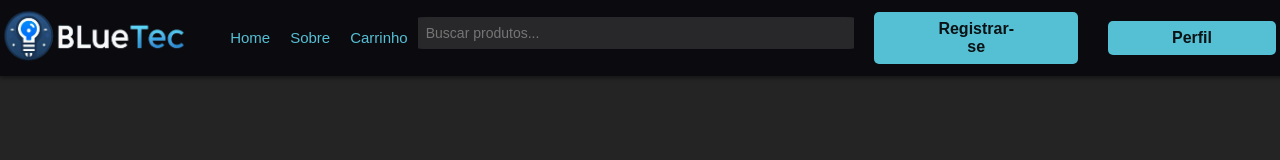
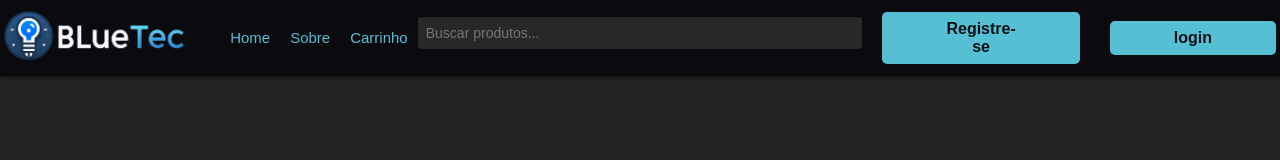
Before and after one commit to JuanP1982/ProjetoFinalReact, a React (Vite) app in the folder testando/: page /sobre in a window 1280 px wide. Shown: the top 160 px of the page. Built offline with nearby package versions, Linux system fonts and the light colour scheme; no server answers.

Commit message:
Atualizando nav bar

```diff
--- a/testando/src/components/paginaInicio/cabecalho.jsx
+++ b/testando/src/components/paginaInicio/cabecalho.jsx
@@ -1,7 +1,35 @@
-import React from "react";
+import React, { useEffect, useState } from "react";
+import {obterPefilUsuario} from "../../uteis/localStorage/localStorage"
 import "./cabecalho.css";
 
 const Cabecalho = ({ busca, setBusca }) => {
+    const [cliente, setCliente] = useState(obterPefilUsuario())
+    const [mensagem, setMensagem] = useState("")
+    const [mensagem2, setMensagem2] = useState("")
+    const [link,setLink] = useState("")
+    const [link2,setLink2] = useState("")
+    useEffect(()=>{
+
+    if (localStorage.getItem("token")) {
+        const nomeCliente = cliente.nome;
+        const nomeLimitado = `${nomeCliente.substring(0, 10)}...`
+        setMensagem(`Bem vindo(a), ${nomeLimitado}`)
+        setLink("/")
+        setMensagem2("perfil")
+        setLink2("/perfil")
+        return;
+    }else{
+        setMensagem("Registre-se")
+        setLink("/cadastro")
+        setMensagem2("login")
+        setLink2("/login")
+    }
+   },[])
+
+   if (cliente === undefined) {
+    return <div>...Carregando...</div>
+}
+
     return (
         <header>
             <nav>
@@ -20,8 +48,8 @@ const Cabecalho = ({ busca, setBusca }) => {
             />
              <nav>
              <ul>
-                    <button className="buttonC" type="button" onClick={() => (window.location.href = "/cadastro")}>Registrar-se</button>
-                    <button className="buttonC" type="button" onClick={() => (window.location.href = "/perfil")}>Perfil</button>
+                    <button className="buttonC" type="button" onClick={() => (window.location.href = `${link}`)}>{mensagem}</button>
+                    <button className="buttonC" type="button" onClick={() => (window.location.href = `${link2}`)}>{mensagem2}</button>
                     </ul>
                     </nav>
         </header>
```
